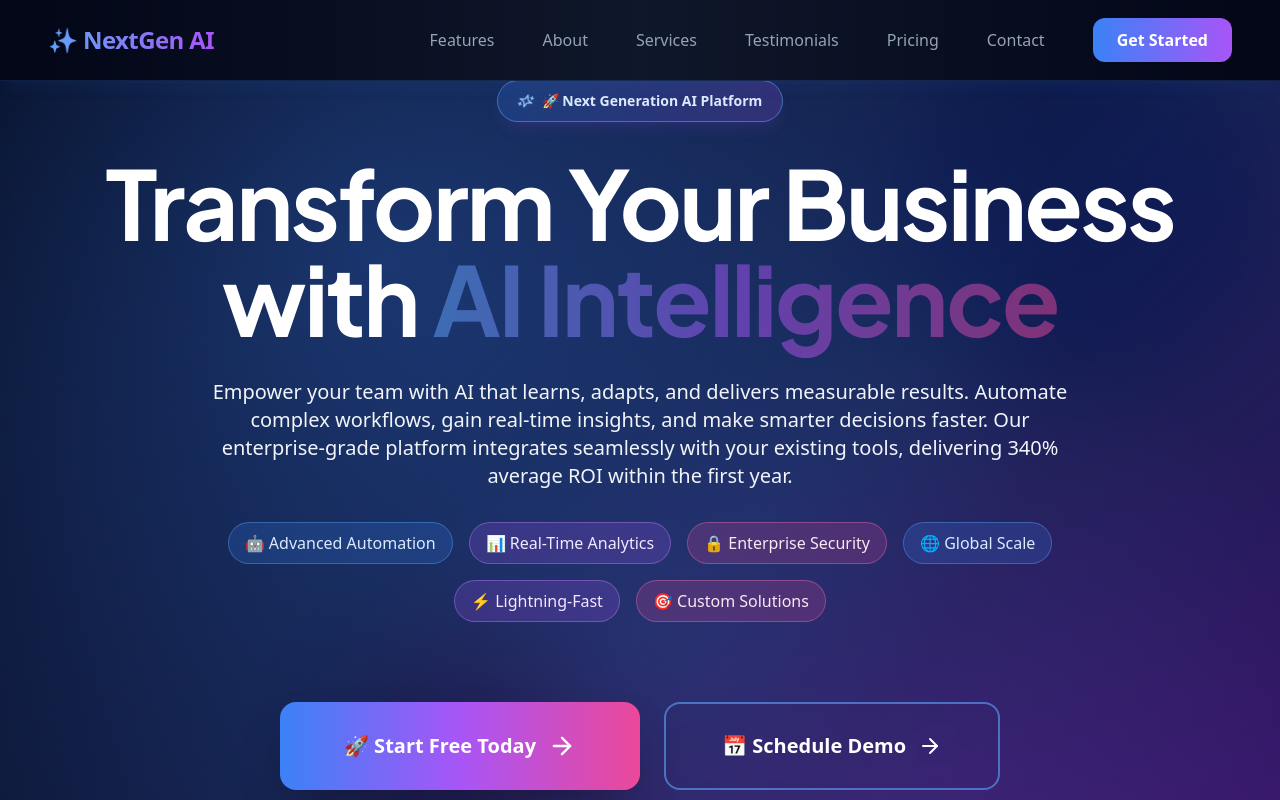
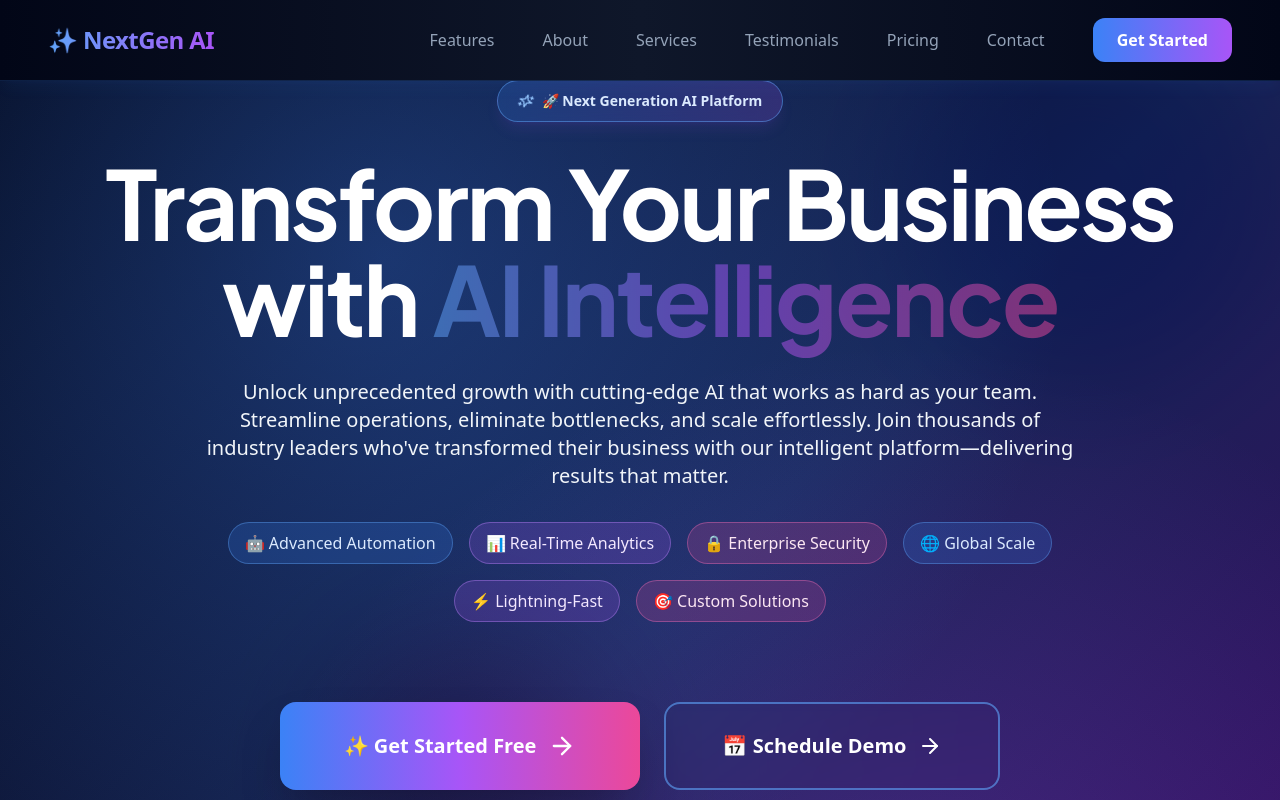
Before and after one commit to FeltSense/web-project-90f869ea-d09e-418f-9369-cc0209593515-1766157275964, a Next.js app: page / in a window 1280 px wide. Shown: the top 800 px of the page. Built offline with nearby package versions, Linux system fonts and the light colour scheme.

Commit message:
Update hero section with new tagline and call-to-action button
- Updated hero tagline with fresh messaging focused on growth and scalability
- Changed primary CTA button text from '🚀 Start Free Today' to '✨ Get Started Free'
- Improved messaging to emphasize industry leadership and results

```diff
--- a/components/Hero.tsx
+++ b/components/Hero.tsx
@@ -55,7 +55,7 @@ export default function Hero() {
               Transform Your Business with <span className="text-transparent bg-clip-text bg-gradient-to-r from-blue-400 via-purple-500 to-pink-500 animate-pulse">AI Intelligence</span>
             </h1>
             <p className="text-lg sm:text-xl text-slate-100 mt-6 sm:mt-8 px-2 font-medium max-w-4xl mx-auto leading-relaxed">
-              Empower your team with AI that learns, adapts, and delivers measurable results. Automate complex workflows, gain real-time insights, and make smarter decisions faster. Our enterprise-grade platform integrates seamlessly with your existing tools, delivering 340% average ROI within the first year.
+              Unlock unprecedented growth with cutting-edge AI that works as hard as your team. Streamline operations, eliminate bottlenecks, and scale effortlessly. Join thousands of industry leaders who've transformed their business with our intelligent platform—delivering results that matter.
             </p>
           </motion.div>
 
@@ -79,7 +79,7 @@ export default function Hero() {
             >
               <div className="absolute inset-0 bg-gradient-to-r from-blue-600 via-purple-600 to-pink-600 opacity-0 group-hover:opacity-100 transition-opacity" />
               <span className="relative z-10 flex items-center gap-3">
-                🚀 Start Free Today
+                ✨ Get Started Free
                 <ArrowRight className="w-6 sm:w-7 h-6 sm:h-7 group-hover:translate-x-2 transition-transform" />
               </span>
             </Link>
```
